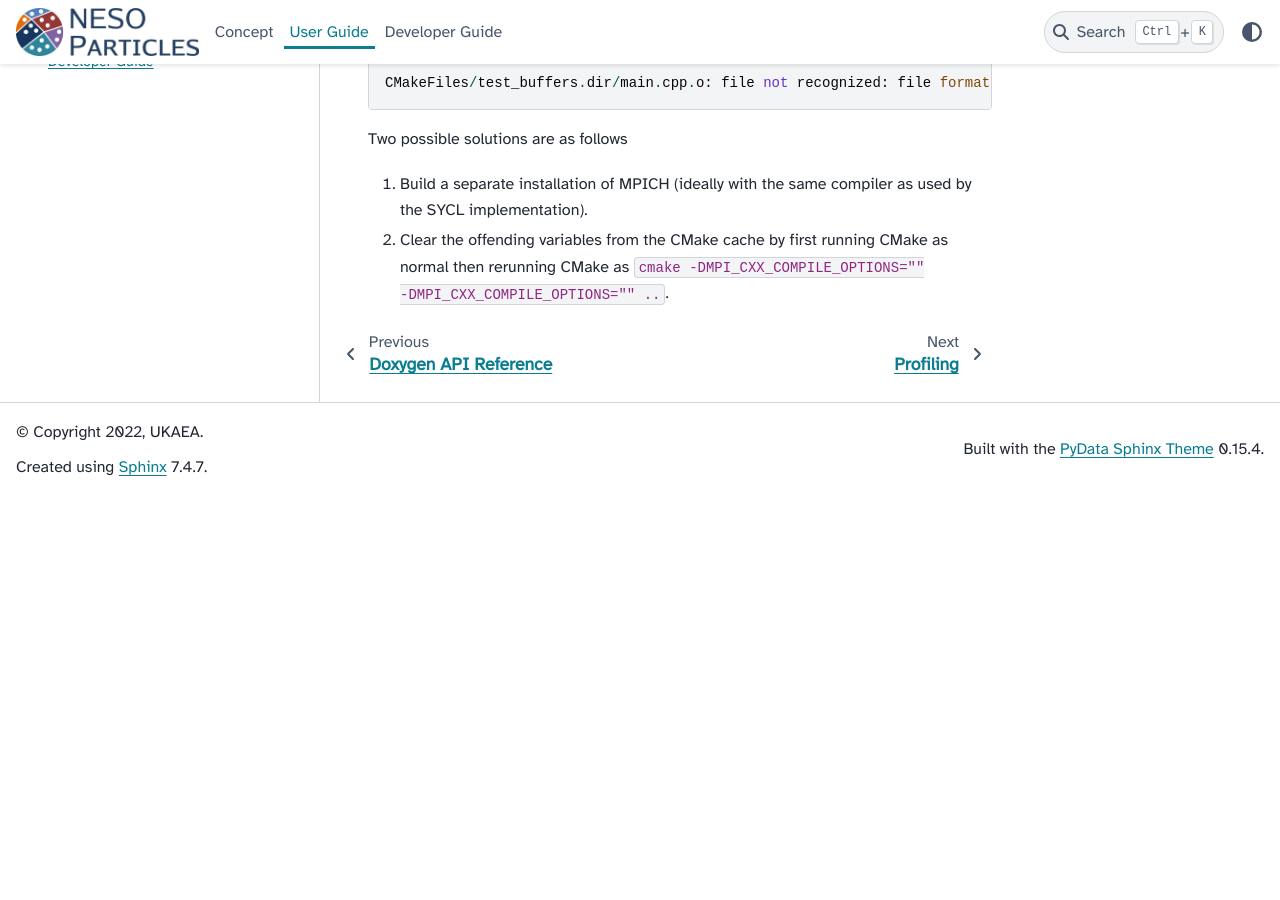
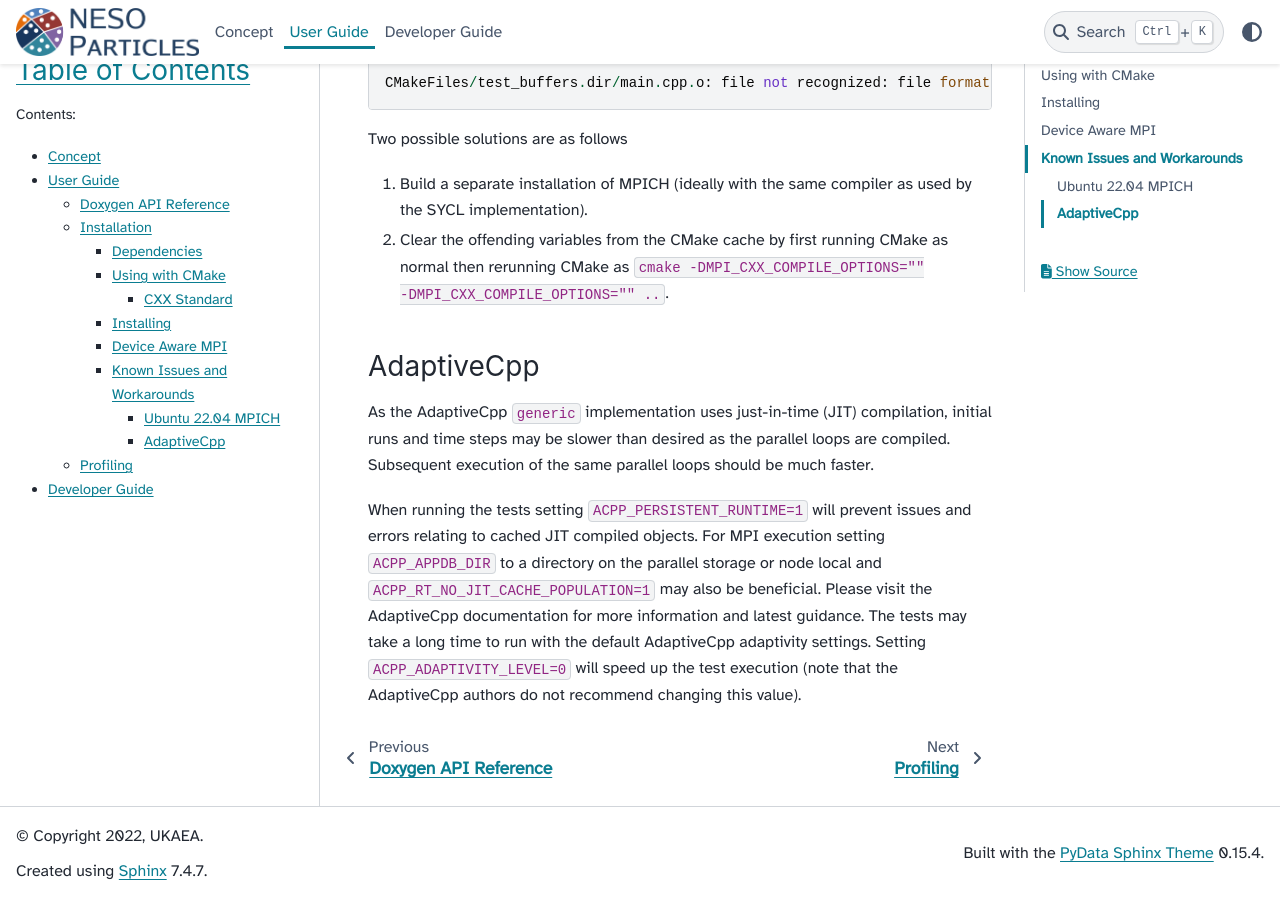
Before and after one commit to ExCALIBUR-NEPTUNE/NESO-Particles, a Sphinx documentation site: the page built from docs/sphinx/source/guide-user/installation.rst, in a window 1280 px wide and 900 px high, scrolled down 3356 px. Built offline with Sphinx 7.4.7 and the PyData theme 0.15.4, drawn with Linux system fonts in a browser that asks for light colours; before the commit the page ends 3852 px from its top, so only the background shows below that.

Commit message:
added some adaptivecpp generic notes to docs

```diff
--- a/docs/sphinx/source/guide-user/installation.rst
+++ b/docs/sphinx/source/guide-user/installation.rst
@@ -123,3 +123,15 @@ Two possible solutions are as follows
 
 #. Build a separate installation of MPICH (ideally with the same compiler as used by the SYCL implementation).
 #. Clear the offending variables from the CMake cache by first running CMake as normal then rerunning CMake as ``cmake -DMPI_CXX_COMPILE_OPTIONS="" -DMPI_CXX_COMPILE_OPTIONS="" ..``.
+
+AdaptiveCpp
+-----------
+
+As the AdaptiveCpp ``generic`` implementation uses just-in-time (JIT) compilation, initial runs and time steps may be slower than desired as the parallel loops are compiled.
+Subsequent execution of the same parallel loops should be much faster.
+
+When running the tests setting ``ACPP_PERSISTENT_RUNTIME=1`` will prevent issues and errors relating to cached JIT compiled objects.
+For MPI execution setting ``ACPP_APPDB_DIR`` to a directory on the parallel storage or node local and ``ACPP_RT_NO_JIT_CACHE_POPULATION=1`` may also be beneficial.
+Please visit the AdaptiveCpp documentation for more information and latest guidance.
+The tests may take a long time to run with the default AdaptiveCpp adaptivity settings.
+Setting ``ACPP_ADAPTIVITY_LEVEL=0`` will speed up the test execution (note that the AdaptiveCpp authors do not recommend changing this value).
```
